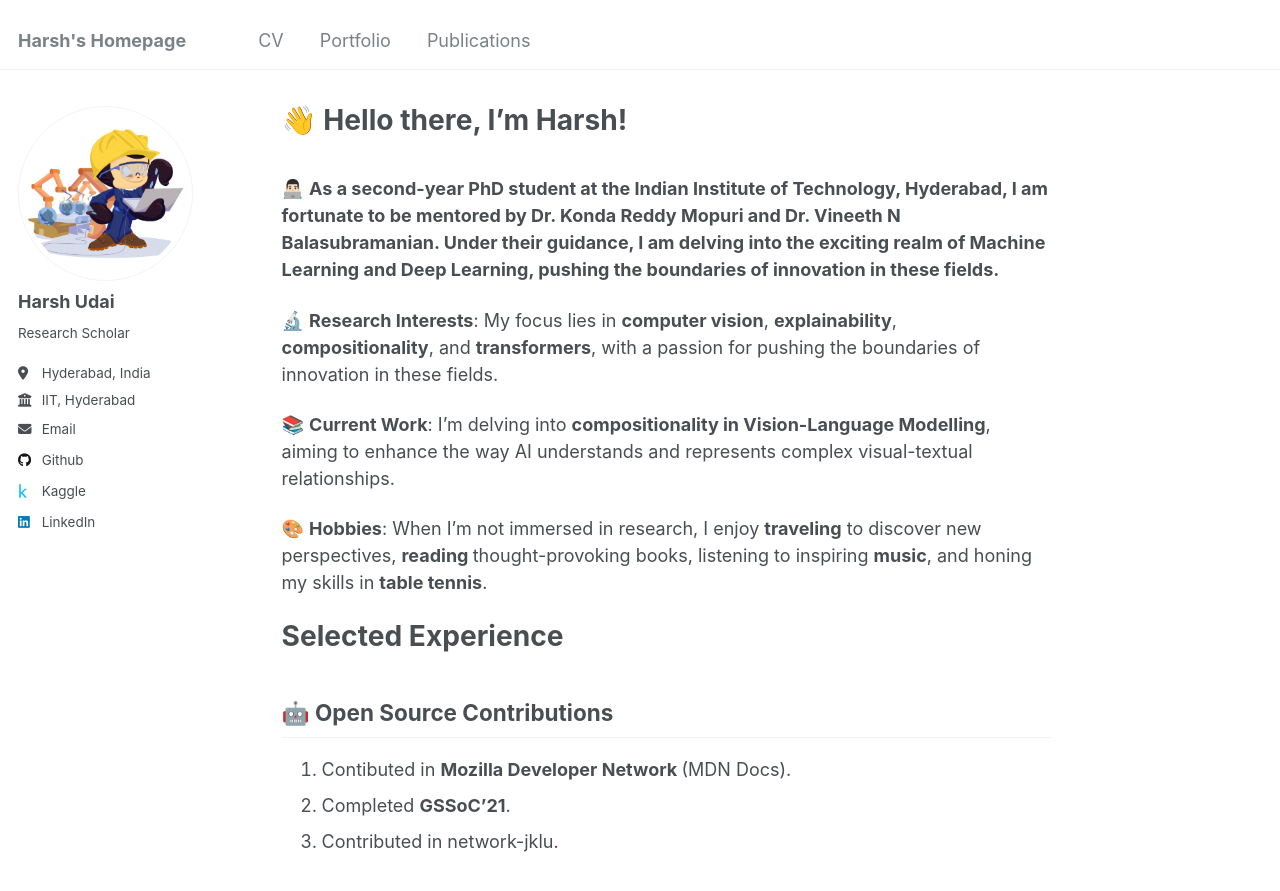
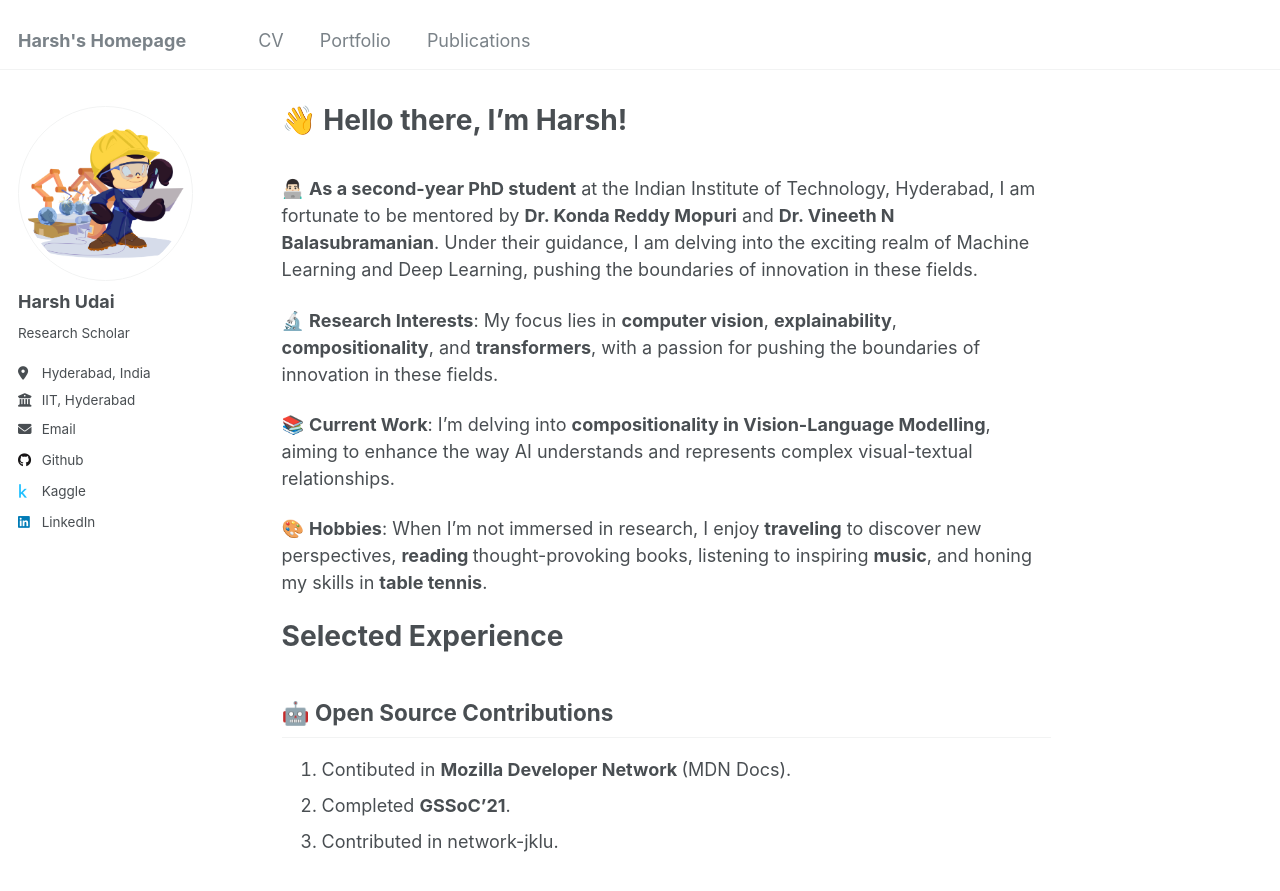
Before and after one commit to Harsh-Udai/Harsh_Udai, a Jekyll site: the page built from _pages/about.md, in a window 1280 px wide and 900 px high. Shown: the top 891 px of the window. Built offline with Jekyll 4.4.1, drawn with Linux system fonts in a browser that asks for light colours.

```diff
--- a/_pages/about.md
+++ b/_pages/about.md
@@ -14,7 +14,7 @@ redirect_from:
  -->
 
 <br/>
-👨🏻‍💻 <strong>As a second-year PhD student at the Indian Institute of Technology, Hyderabad, I am fortunate to be mentored by Dr. Konda Reddy Mopuri and Dr. Vineeth N Balasubramanian. Under their guidance, I am delving into the exciting realm of Machine Learning and Deep Learning, pushing the boundaries of innovation in these fields.
+👨🏻‍💻 <strong>As a second-year PhD student</strong> at the Indian Institute of Technology, Hyderabad, I am fortunate to be mentored by <strong>Dr. Konda Reddy Mopuri</strong> and <strong>Dr. Vineeth N Balasubramanian</strong>. Under their guidance, I am delving into the exciting realm of Machine Learning and Deep Learning, pushing the boundaries of innovation in these fields.
 
 🔬 <strong>Research Interests</strong>: My focus lies in <strong>computer vision</strong>, <strong>explainability</strong>, <strong>compositionality</strong>, and <strong>transformers</strong>, with a passion for pushing the boundaries of innovation in these fields.
 
```
